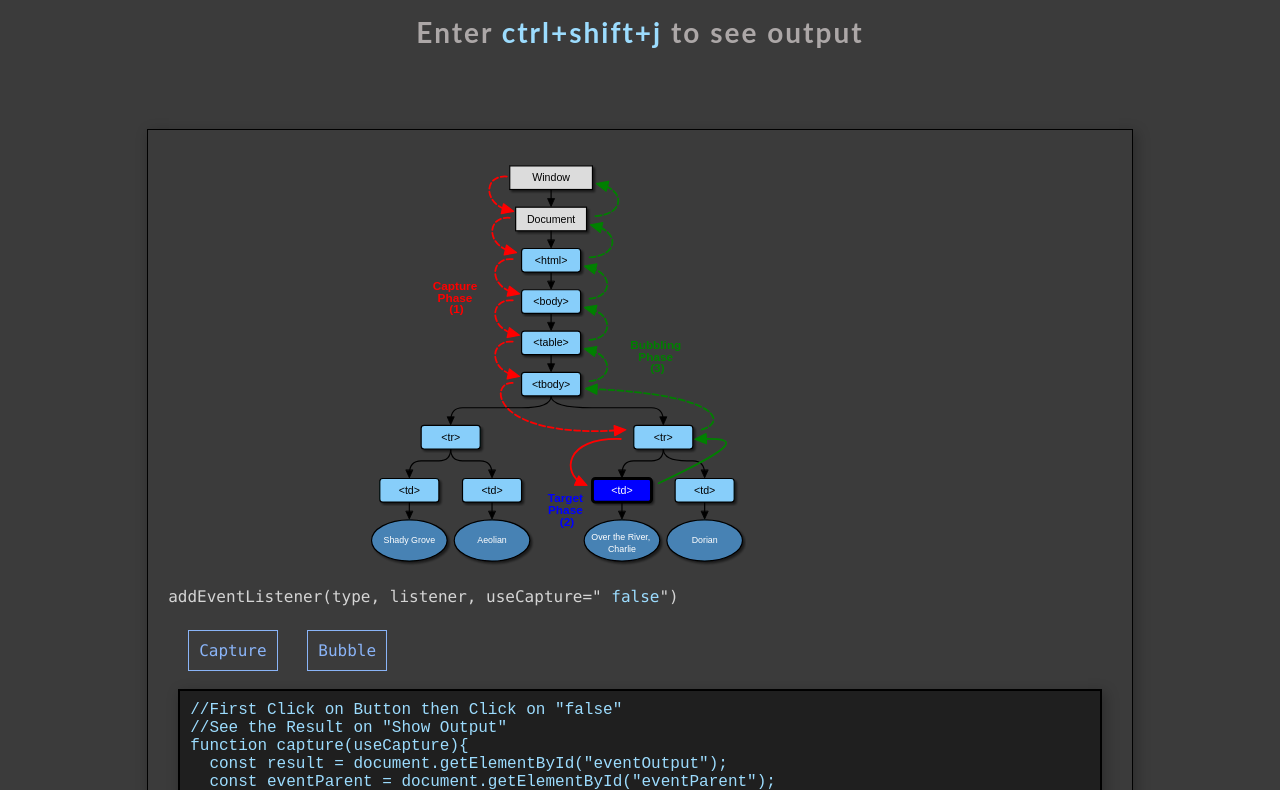
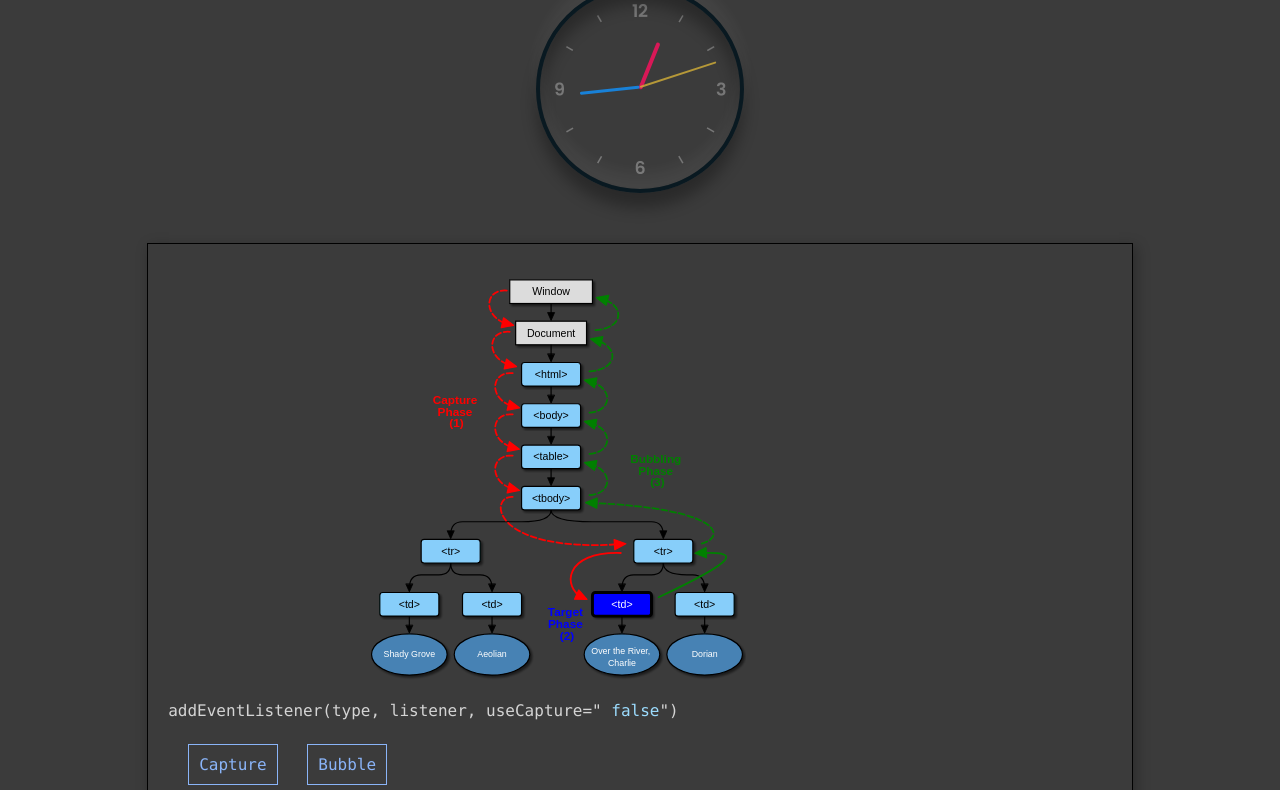
Before and after one commit to pofnor/javascriptClassExercise, a website: page assets/jsClass/jsClassSession7.html in a window 1280 px wide. Shown: the part 76-866 px from the top of the page. Drawn offline with Linux system fonts and the light colour scheme.

Commit message:
add AnalogClock to jsClassSession7

```diff
--- /dev/null
+++ b/assets/jsClass/css/clock.css
@@ -0,0 +1,111 @@
+/* add the clock.png image. */
+.clock {
+  margin: auto;
+  position: relative;
+  width: 200px;
+  height: 200px;
+  /* display: flex; */
+  /* justify-content: center; */
+  /* align-items: center; */
+  background: url(../img/clock.webp);
+  background-size: cover;
+  border: 4px solid #091921;
+  border-radius: 50%;
+  box-shadow: 0 -15px 15px rgba(255,255,255,0.05),
+  inset 0 -15px 15px rgba(255,255,255,0.05),
+  0 15px 15px rgba(0,0,0,0.3),
+  inset 0 15px 15px rgba(0,0,0,0.3);
+}
+
+/* ------- Create hour hand, minute hand, and second hand. ------ */
+
+/* circle of center of clock */
+/* .clock::before {
+  content: '';
+  position: absolute;
+  width: 15px;
+  height: 15px;
+  background: #fff;
+  border-radius: 50%;
+  z-index: 10000;
+} */
+
+.hour, .minute, .second {
+  position: absolute;
+  border-radius: 10px;
+  transform-origin: bottom;
+  /* display: flex;
+  justify-content: center;
+  position: absolute;
+  border-radius: 50%; */
+}
+
+.clock .hour {
+  background: #ff105e;
+  width: 1.8%;
+  height: 25%;
+  top: 25%;
+  left: 48.85%;
+  opacity: 0.8;
+}
+
+.clock .minute {
+  background: #1093ff;
+  width: 1.6%;
+  height: 30%;
+  top: 19%;
+  left: 48.9%;
+  opacity: 0.8;
+}
+
+.clock .second {
+  background: #d4af37;
+  width: 1%;
+  height: 40%;
+  top: 9%;
+  left: 49.25%;
+  opacity: 0.8;
+}
+
+/*
+.clock .hour {
+  width: 110px;
+  height: 110px;
+}
+.hour::before {
+  content: '';
+  position: absolute;
+  width: 8px;
+  height: 50px;
+  background: #ff105e;
+  z-index: 10;
+  border-radius: 6px 6px 0 0;
+} */
+/*
+.clock .minute {
+  width: 130px;
+  height: 130px;
+}
+.minute::before {
+  content: '';
+  position: absolute;
+  width: 4px;
+  height: 60px;
+  background: #fff;
+  z-index: 11;
+  border-radius: 6px 6px 0 0;
+} */
+
+/* .clock .second {
+  width: 150px;
+  height: 150px;
+}
+.second::before {
+  content: '';
+  position: absolute;
+  width: 2px;
+  height: 70px;
+  background: #fff;
+  z-index: 12;
+  border-radius: 6px 6px 0 0;
+} */
--- a/assets/jsClass/js/jsClassSession7.js
+++ b/assets/jsClass/js/jsClassSession7.js
@@ -60,6 +60,18 @@ console.log("window.innerWidth",window.innerWidth);
 console.log("screen.width",screen.width);
 console.groupEnd("Lesson");
 
-//mosh va gurne
-
-//jazire ganj
+// Analog Clock
+function clock(){
+  const hour = document.getElementById('hour');
+  const minute = document.getElementById('minute');
+  const second = document.getElementById('second');
+  setInterval(() => {
+  let day = new Date();
+  let hr_rotation = 30 * (day.getHours()-1) + day.getMinutes() / 2; //converting current time
+  let min_rotation = 6 * day.getMinutes();
+  let sec_rotation = 6 * day.getSeconds();
+  hour.style.transform = `rotate(${hr_rotation}deg)`;
+  minute.style.transform = `rotate(${min_rotation}deg)`;
+  second.style.transform = `rotate(${sec_rotation}deg)`;
+  },1000);
+}
--- a/assets/jsClass/jsClassSession7.html
+++ b/assets/jsClass/jsClassSession7.html
@@ -10,6 +10,7 @@
     <title>JavaScript Class Exercise</title>
     <!-- css -->
     <link rel="stylesheet" href="../css/main.css">
+    <link rel="stylesheet" href="css/clock.css">
     <!-- JavaScript -->
     <script src="../js/main.js"></script>
     <script src="../js/menu.js"></script>
@@ -26,7 +27,14 @@
   <main id="main">
     <span class="span" onclick="openNav()">&#9776; Menu</span>
     <section class="container">
-      <h1>Enter <span>ctrl+shift+j</span> to see output</h1>
+      <!-- <h1>Enter <span>ctrl+shift+j</span> to see output</h1>       -->
+      <!-- Analog Clock -->
+      <section class="clock">
+          <section class="hour"   id="hour"></section>
+          <section class="minute" id="minute"></section>
+          <section class="second" id="second"></section>
+      </section>
+      <script>clock()</script>
       <!------------------------------ Code Section ------------------------------>
       <section class="code">
         <img src="img/eventflow.svg" style="margin-left:200px;width:40%;" alt="Event Flow">
```
Also changed, not shown: assets/jsClass/img/clock.webp (added).
